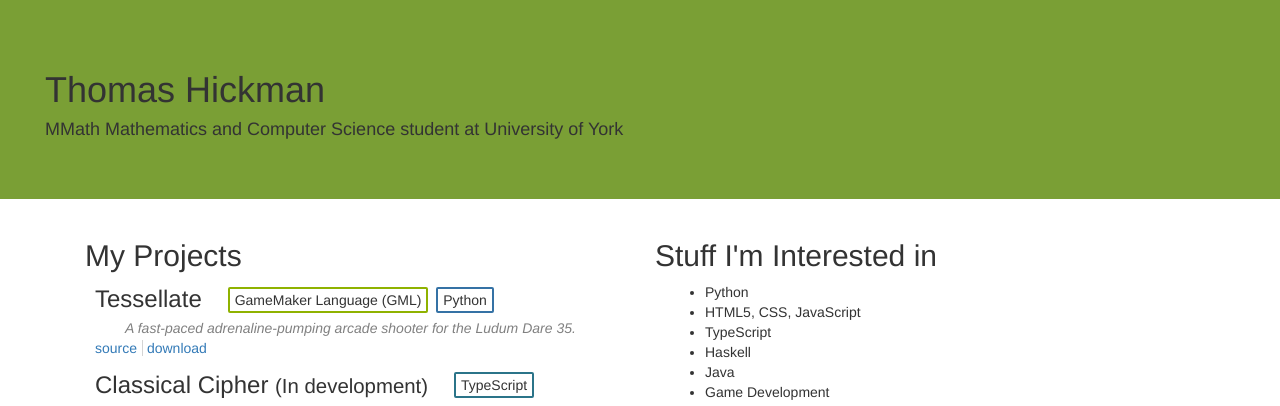
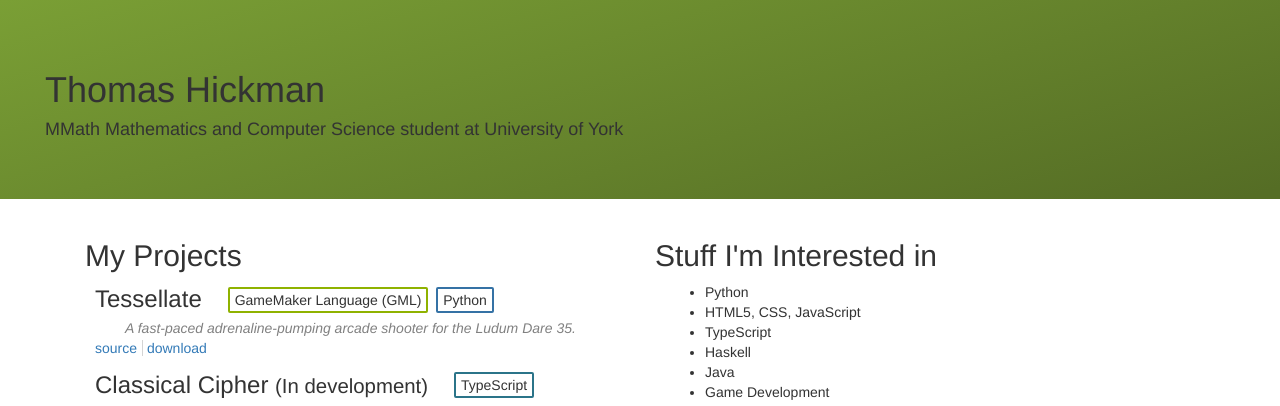
Before and after one commit to ThomasHickman/thomashickman.github.io, a plain HTML site: page index.html in a window 1280 px wide. Shown: the top 406 px of the page. Drawn offline with Linux system fonts and the light colour scheme.

Commit message:
Added homepage header gradient

```diff
--- a/index.css
+++ b/index.css
@@ -2,6 +2,12 @@ header{
     padding: 50px;
     padding-left: 0px;
     background-color: #7A9F35;
+    /* Permalink - use to edit and share this gradient: http://colorzilla.com/gradient-editor/#7a9f35+0,556d25+98 */
+    background: #7a9f35; /* Old browsers */
+    background: -moz-linear-gradient(-25deg, #7a9f35 0%, #556d25 98%); /* FF3.6-15 */
+    background: -webkit-linear-gradient(-25deg, #7a9f35 0%,#556d25 98%); /* Chrome10-25,Safari5.1-6 */
+    background: linear-gradient(164deg, #7a9f35 0%,#556d25 98%); /* W3C, IE10+, FF16+, Chrome26+, Opera12+, Safari7+ */
+    filter: progid:DXImageTransform.Microsoft.gradient( startColorstr='#7a9f35', endColorstr='#556d25',GradientType=1 ); /* IE6-9 fallback on horizontal gradient */
     margin-bottom: 20px;
 }
 
```
